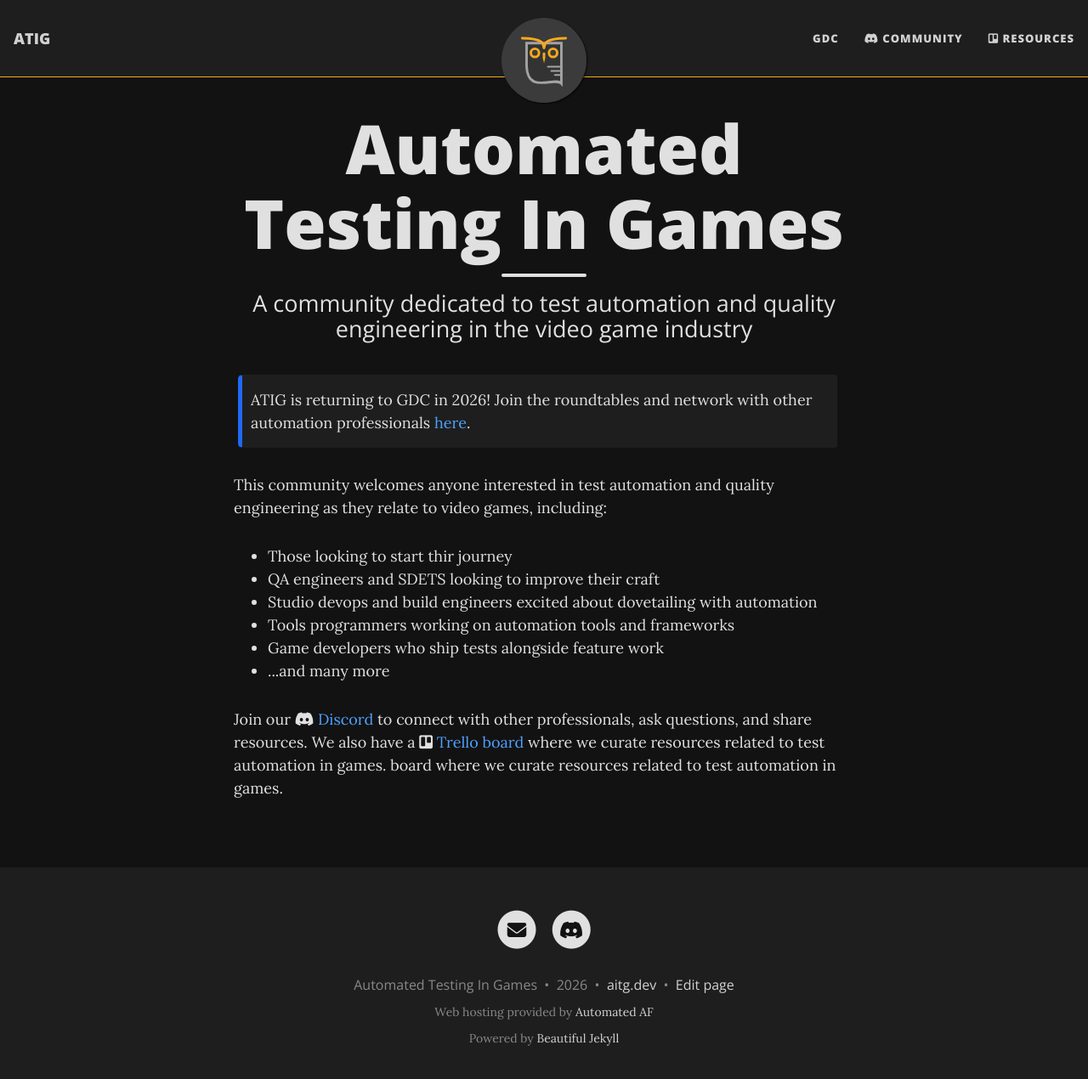
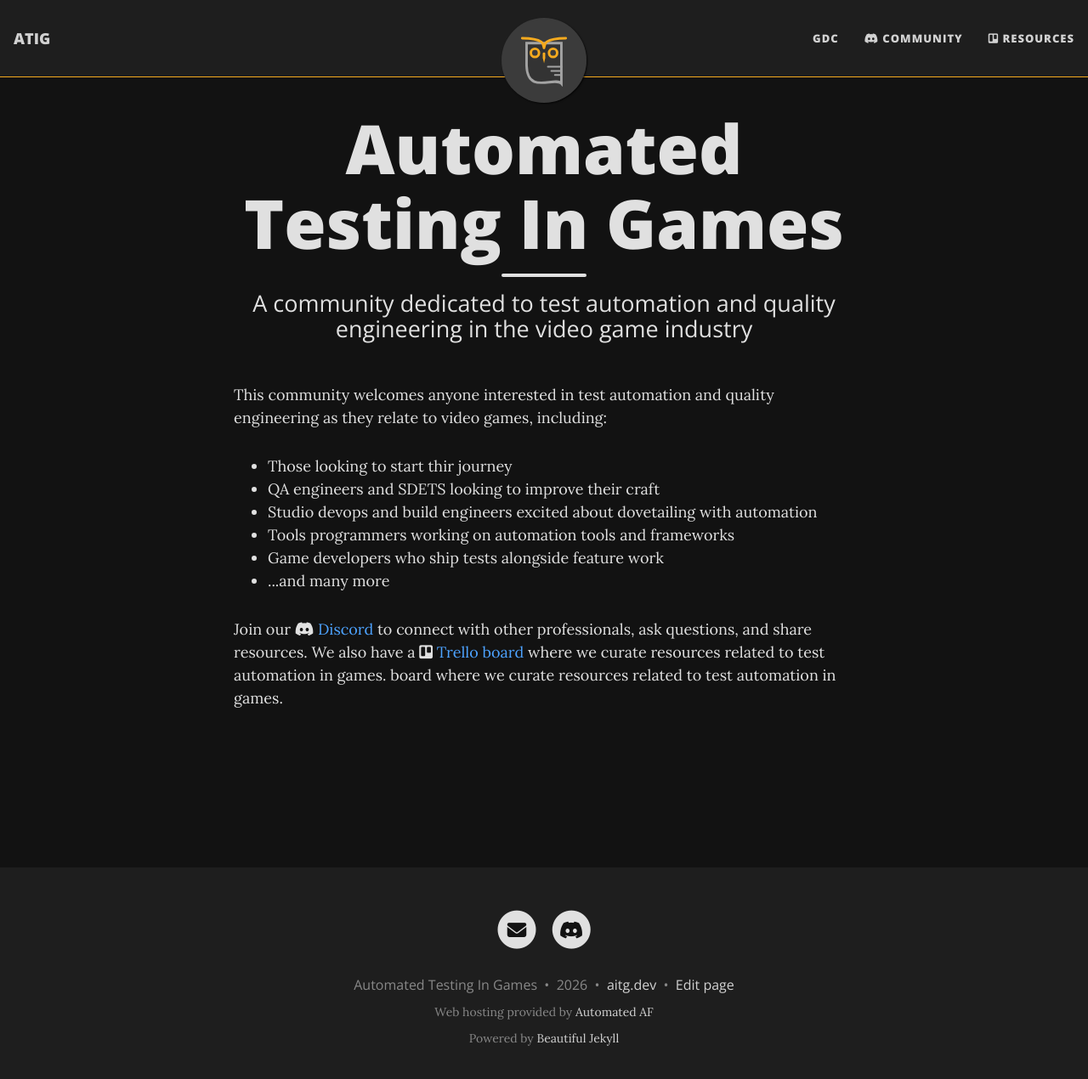
Before and after one commit to tenpn/atig-website, a Jekyll site: the page built from index.html, in a window 1280 px wide and 1283 px high. Shown: the top 1270 px of the window at 85% size. Built offline with Jekyll 4.4.1, drawn with Linux system fonts in a browser that asks for light colours; the list of posts is cut into pages by our own code.

Commit message:
remove gdc boxout
Comment out the box-note div for future reference.

```diff
--- a/index.html
+++ b/index.html
@@ -5,10 +5,10 @@
 share-img: /assets/img/opengraph.png
 ---
 
-<div class="box-note">
+<!--div class="box-note">
     ATIG is returning to GDC in 2026! Join the roundtables and network with other automation professionals
     <a href="gdc/">here</a>.
-</div>
+</div-->
 
 <p>
     This community welcomes anyone interested in test automation and quality engineering as they relate to video games,
```
